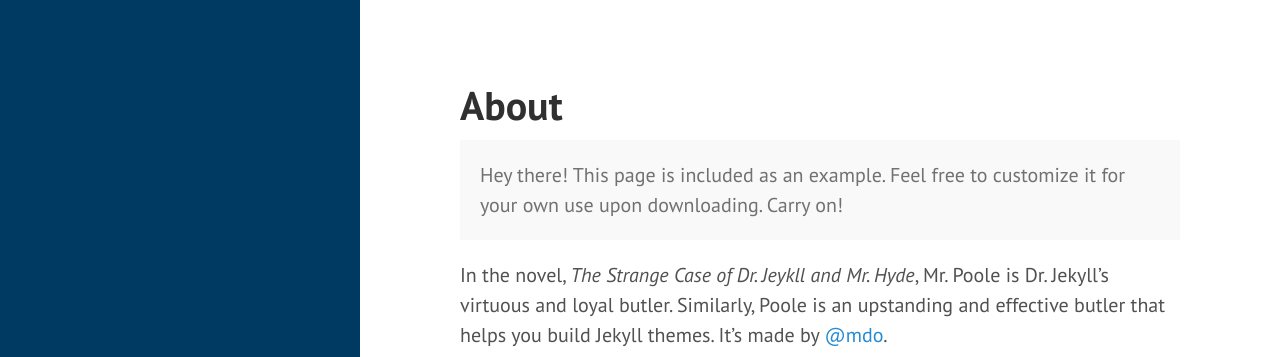
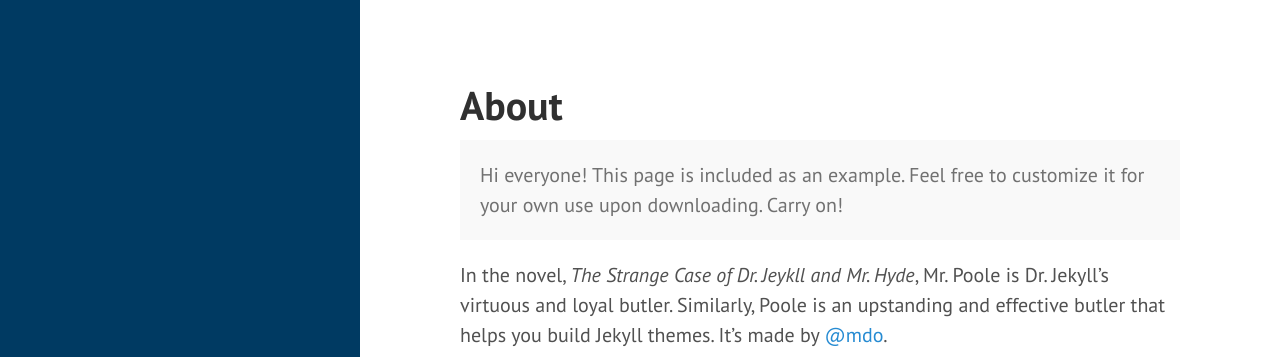
Before and after one commit to TJCompSci/TJCompSci.github.io, a Jekyll site: the page built from about.md, in a window 1280 px wide and 1058 px high. Shown: the top 357 px of the window. Built offline with Jekyll 4.4.1, drawn with Linux system fonts in a browser that asks for light colours; Markdown is read by kramdown in place of the engine named in the settings.

Commit message:
Update about.md

```diff
--- a/about.md
+++ b/about.md
@@ -4,7 +4,7 @@ title: About
 ---
 
 <p class="message">
-  Hey there! This page is included as an example. Feel free to customize it for your own use upon downloading. Carry on!
+  Hi everyone! This page is included as an example. Feel free to customize it for your own use upon downloading. Carry on!
 </p>
 
 In the novel, *The Strange Case of Dr. Jeykll and Mr. Hyde*, Mr. Poole is Dr. Jekyll's virtuous and loyal butler. Similarly, Poole is an upstanding and effective butler that helps you build Jekyll themes. It's made by [@mdo](https://twitter.com/mdo).
```
